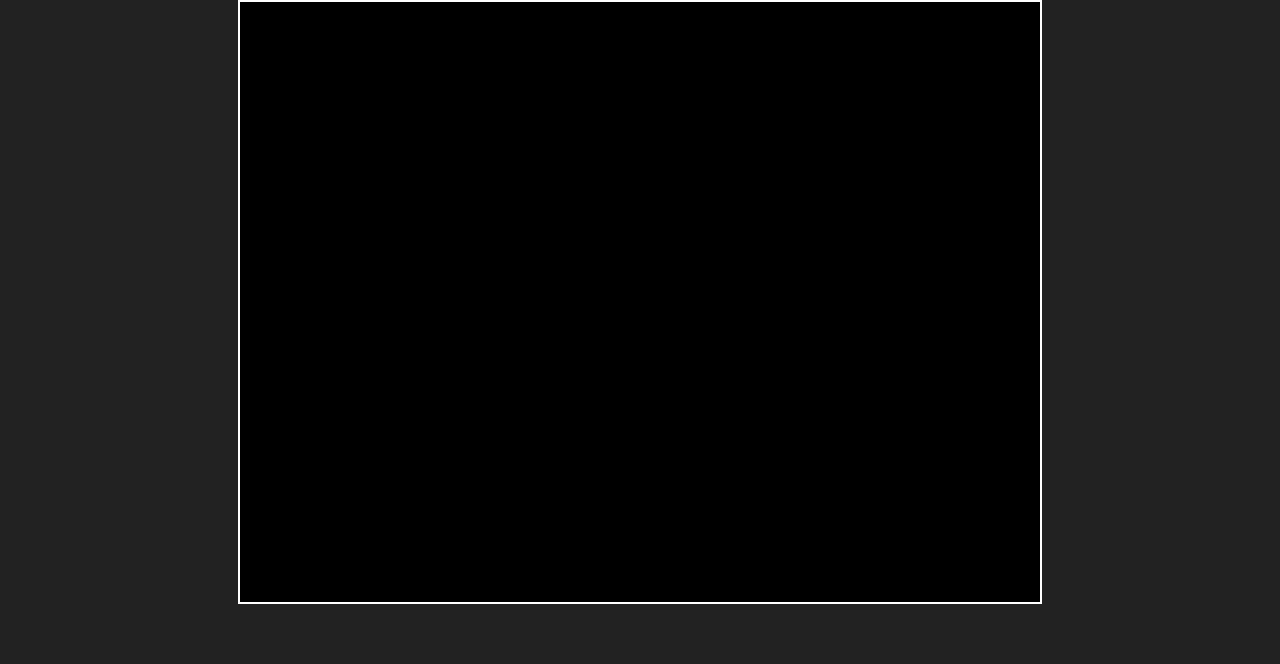
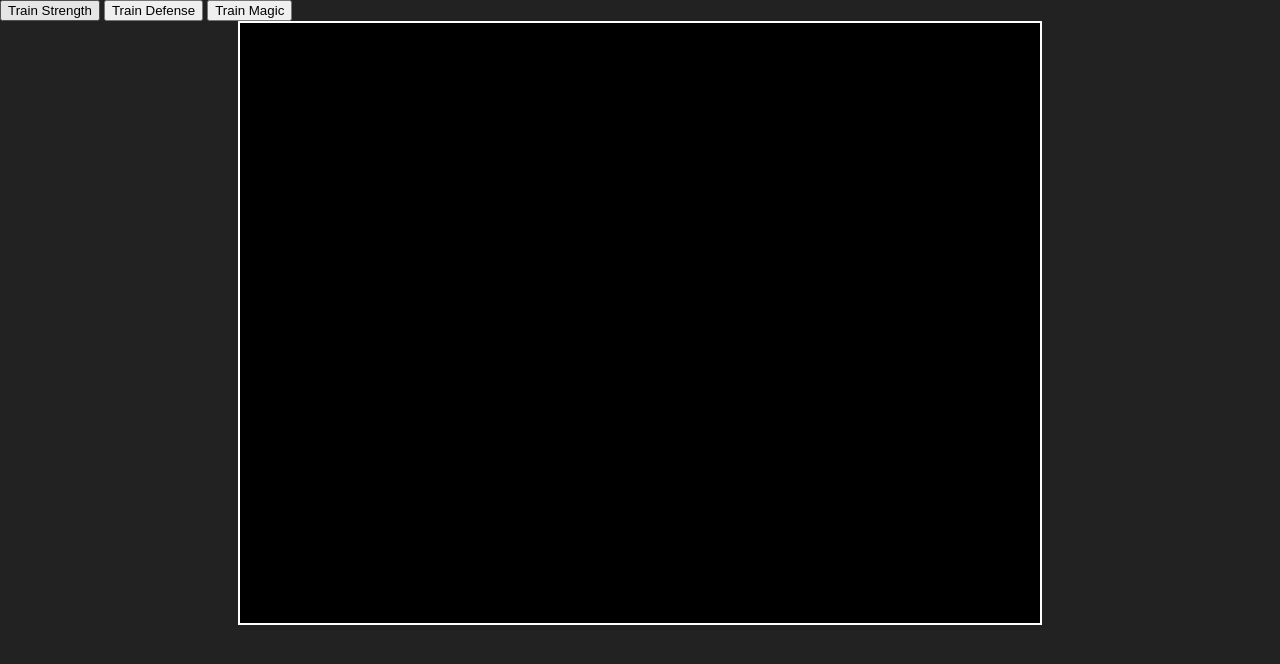
Before and after one commit to Turtle5757/multiplayer, a website: page public/index.html in a window 1280 px wide. Drawn offline with Linux system fonts and the light colour scheme.

Commit message:
Add training buttons to the HUD in index.html

```diff
--- a/public/index.html
+++ b/public/index.html
@@ -6,6 +6,11 @@
     <link rel="stylesheet" href="style.css">
 </head>
 <body>
+    <div id="hud">
+        <button onclick="train('strength')">Train Strength</button>
+        <button onclick="train('defense')">Train Defense</button>
+        <button onclick="train('magic')">Train Magic</button>
+    </div>
     <canvas id="game" width="800" height="600"></canvas>
     <script src="game.js"></script>
 </body>
```
